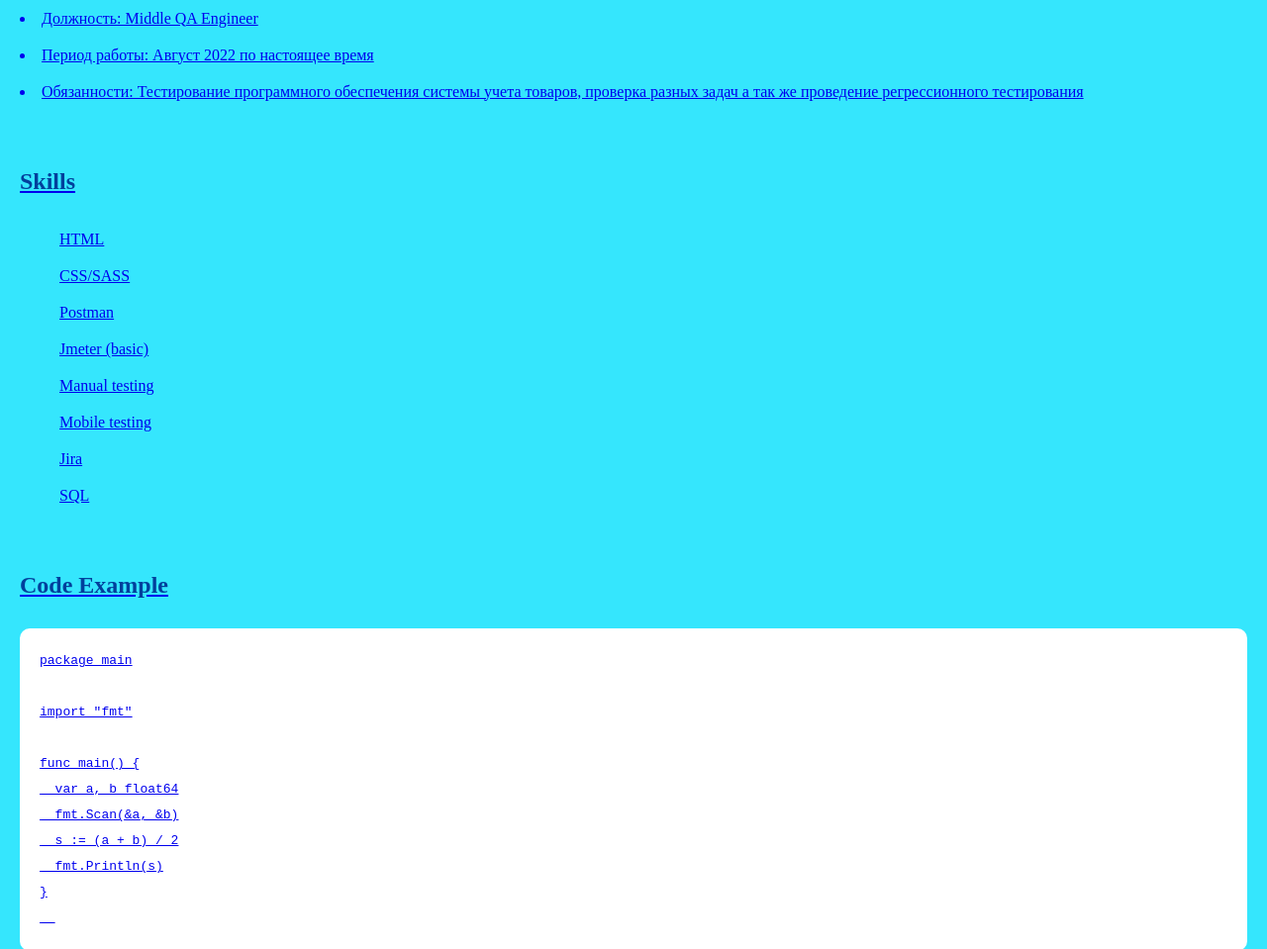
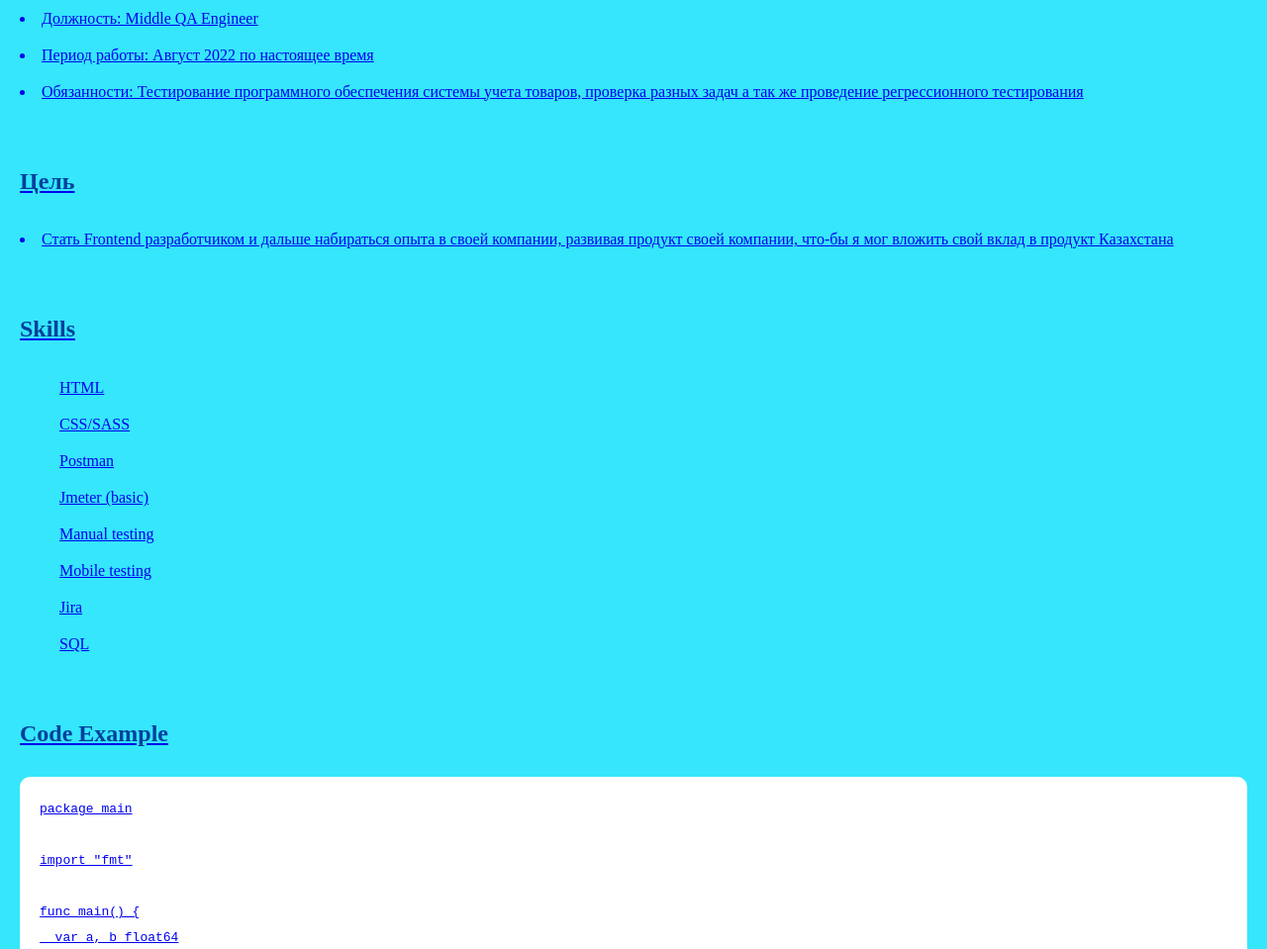
Before and after one commit to MadiAlmassov/rsschool-cv, a plain HTML site: page resume.html in a window 1280 px wide. Shown: the part 2543-3502 px from the top of the page at 99% size. Drawn offline with Linux system fonts and the light colour scheme.

Commit message:
Adding my goal

```diff
--- a/resume.html
+++ b/resume.html
@@ -62,6 +62,11 @@
 <li>Период работы: Август 2022 по настоящее время</li>
 <li>Обязанности: Тестирование программного обеспечения системы учета товаров, проверка разных задач а так же проведение регрессионного тестирования</li>
 
+<h2>Цель</h2>
+
+<li>Стать Frontend разработчиком и дальше набираться опыта в своей компании, развивая продукт своей компании, что-бы я мог вложить свой вклад в продукт Казахстана</li>
+
+
 <h2>Skills</h2>
 <ul>
   <li>HTML</li>
```
